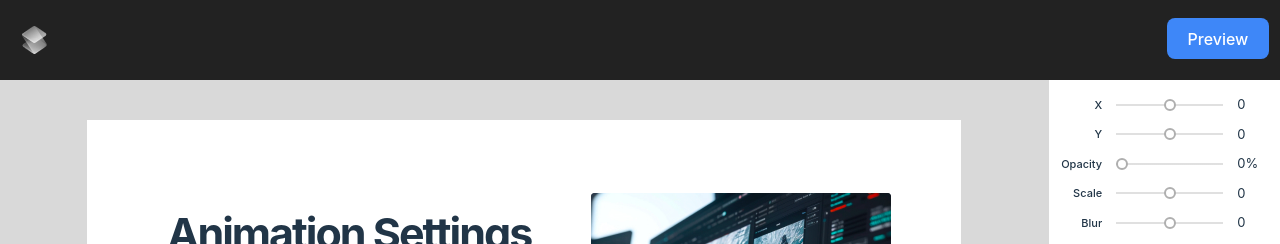
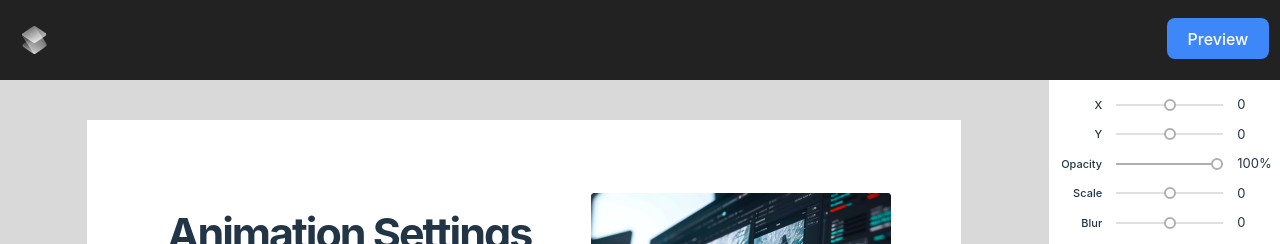
Before and after one commit to harry177/website-style-editor, a React (Vite) app: page / in a window 1280 px wide. Shown: the top 244 px of the page. Built offline with nearby package versions, Linux system fonts and the light colour scheme.

Commit message:
feat: complete with form data transfer; pass X, Y and opicity values to page edited elements

```diff
--- a/src/components/EditedPage/EditedPage.jsx
+++ b/src/components/EditedPage/EditedPage.jsx
@@ -2,18 +2,46 @@ import { PageButton } from "../PageButton/PageButton";
 import { PageImage } from "../PageImage.jsx/PageImage";
 import { PageText } from "../PageText/PageText";
 import { PageTitle } from "../PageTitle/PageTitle";
-import { useDispatch } from "react-redux";
+import { useDispatch, useSelector } from "react-redux";
 import { selectElement } from "../../lib/slices/elementSlice";
 import "./edited-page.css";
 
 export const EditedPage = () => {
   const dispatch = useDispatch();
+
+  const condition = useSelector((state) => state.element.result);
+  const formResult = useSelector((state) => state.form.formData);
+
   return (
     <div className="edited-page" onClick={() => dispatch(selectElement(""))}>
-      <PageTitle top={90} left={80} opacity={1} />
-      <PageText top={170} left={80} opacity={1} />
-      <PageButton top={350} left={80} opacity={1} />
-      <PageImage top="73px" left="504px" opacity={1} />
+      <PageTitle
+        top={condition === "page-title" ? +formResult.Y + 90 : 90}
+        left={condition === "page-title" ? +formResult.X + 80 : 80}
+        opacity={
+          condition === "page-title" ? (+formResult.Opacity / 100) * 1 : 1
+        }
+      />
+      <PageText
+        top={condition === "page-text" ? +formResult.Y + 170 : 170}
+        left={condition === "page-text" ? +formResult.X + 80 : 80}
+        opacity={
+          condition === "page-text" ? (+formResult.Opacity / 100) * 1 : 1
+        }
+      />
+      <PageButton
+        top={condition === "page-button" ? +formResult.Y + 350 : 350}
+        left={condition === "page-button" ? +formResult.X + 80 : 80}
+        opacity={
+          condition === "page-button" ? (+formResult.Opacity / 100) * 1 : 1
+        }
+      />
+      <PageImage
+        top={condition === "page-image" ? +formResult.Y + 73 : 73}
+        left={condition === "page-image" ? +formResult.X + 504 : 504}
+        opacity={
+          condition === "page-image" ? (+formResult.Opacity / 100) * 1 : 1
+        }
+      />
     </div>
   );
 };
--- a/src/components/MainMenu/MainMenu.jsx
+++ b/src/components/MainMenu/MainMenu.jsx
@@ -1,5 +1,5 @@
 import { useForm } from "react-hook-form";
-import { useDispatch } from "react-redux";
+import { useDispatch, useSelector } from "react-redux";
 import { submitForm } from "../../lib/slices/formSlice";
 import { MenuItemRange } from "../MenuItemRange/MenuItemRange";
 import { MenuItemSelect } from "../MenuItemSelect/MenuItemSelect";
@@ -9,11 +9,25 @@ import "./main-menu.css";
 const settings = ["X", "Y", "Opacity", "Scale", "Blur", "Speed", "Delay"];
 
 export const MainMenu = () => {
-  const { register, handleSubmit } = useForm();
+  const { register, handleSubmit, watch } = useForm({
+    defaultValues: {
+      X: 0,
+      Y: 0,
+      Opacity: 100,
+      Scale: 0,
+      Blur: 0,
+      Speed: 0,
+      Delay: 0,
+    },
+  });
   const dispatch = useDispatch();
 
+  const condition = useSelector((state) => state.element.result);
+  const formResult = useSelector((state) => state.form.formData);
+  console.log(formResult);
+
   const onSubmit = (data) => {
-    dispatch(submitForm(data));
+    condition && dispatch(submitForm(data));
   };
   return (
     <aside className="main-menu">
@@ -21,7 +35,7 @@ export const MainMenu = () => {
         {settings.map((item, key) => {
           return (
             <div key={key} className="menu-item">
-              <MenuItemRange item={item} />
+              <MenuItemRange item={item} register={register} watch={watch} />
             </div>
           );
         })}
--- a/src/components/MenuItemRange/MenuItemRange.jsx
+++ b/src/components/MenuItemRange/MenuItemRange.jsx
@@ -1,13 +1,9 @@
 import "./menu-item-range.css";
-import { useState } from "react";
 
-export const MenuItemRange = ({ item }) => {
-  const [value, setValue] = useState(0);
+export const MenuItemRange = ({ item, register, watch }) => {
 
-  const handleChange = (event) => {
-    const newValue = parseInt(event.target.value);
-    setValue(newValue);
-  };
+  const value = watch(item);
+
 
   const splittedRangeStyle = (item) => {
     let selectedValue;
@@ -44,9 +40,9 @@ export const MenuItemRange = ({ item }) => {
       } else if (value < 0 && value > -10) {
         return "-0.".concat(value.toString().split("-").join(""));
       } else if (value <= -10) {
-        return value.toString().slice(0, 2) + "." + value.toString().slice(2);
+        return value && value.toString().slice(0, 2) + "." + value.toString().slice(2);
       } else {
-        return value.toString().split("").join(".");
+        return value && value.toString().split("").join(".");
       }
     }
     return value;
@@ -66,8 +62,9 @@ export const MenuItemRange = ({ item }) => {
         }
         max={item === "X" || item === "Y" ? 150 : item === "Opacity" ? 100 : 20}
         step={1}
-        value={value}
-        onChange={handleChange}
+       name={item}
+        {...register(item)}
+
         className="menu-item__range"
         style={
           item === "Opacity" || item === "Speed" || item === "Delay"
--- a/src/lib/slices/formSlice.js
+++ b/src/lib/slices/formSlice.js
@@ -7,7 +7,7 @@ const formSlice = createSlice({
     },
     reducers: {
       submitForm: (state, action) => {
-        state.formData = action.payload;
+        state.formData = action.payload
       },
     },
   });
```
